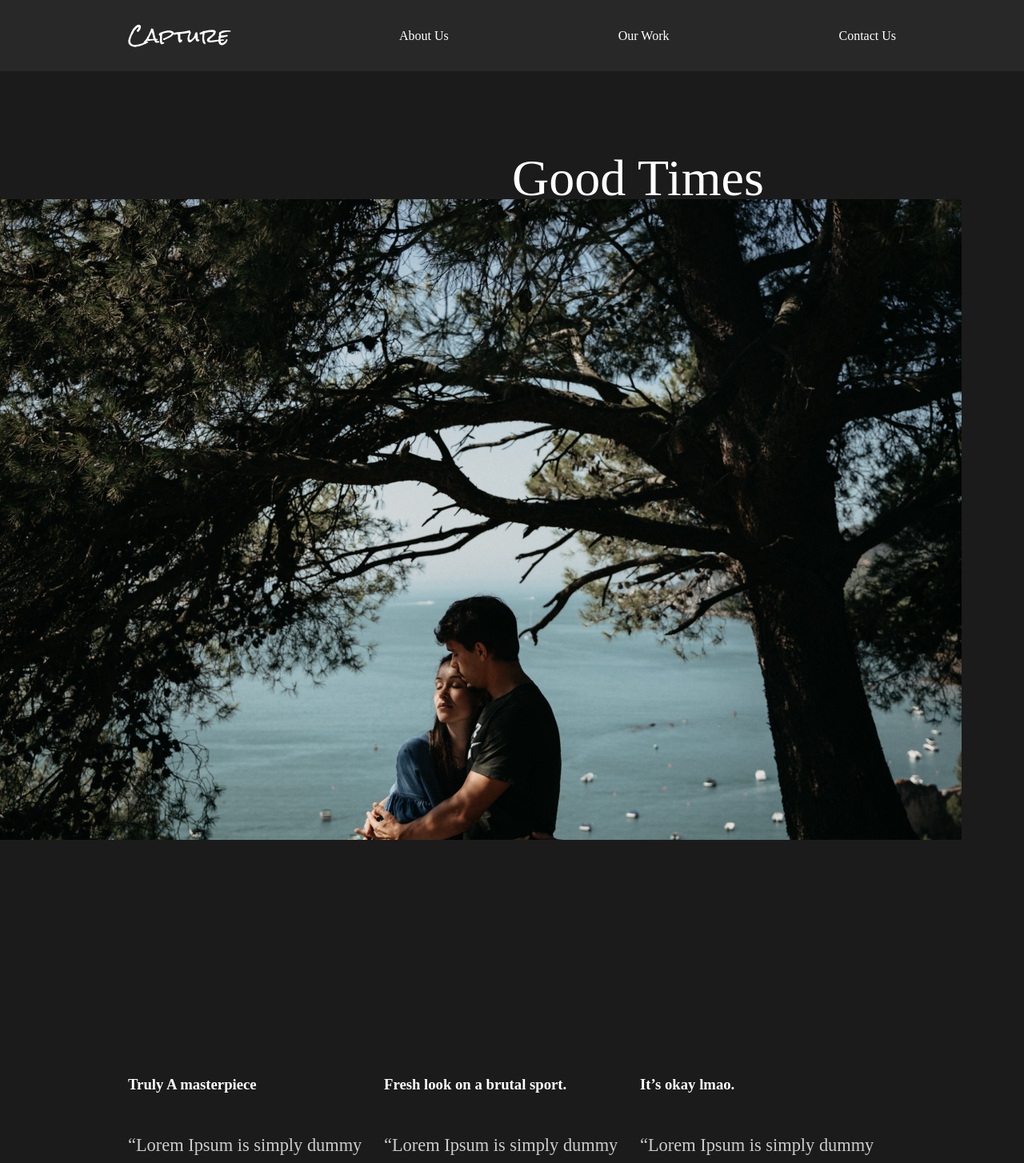
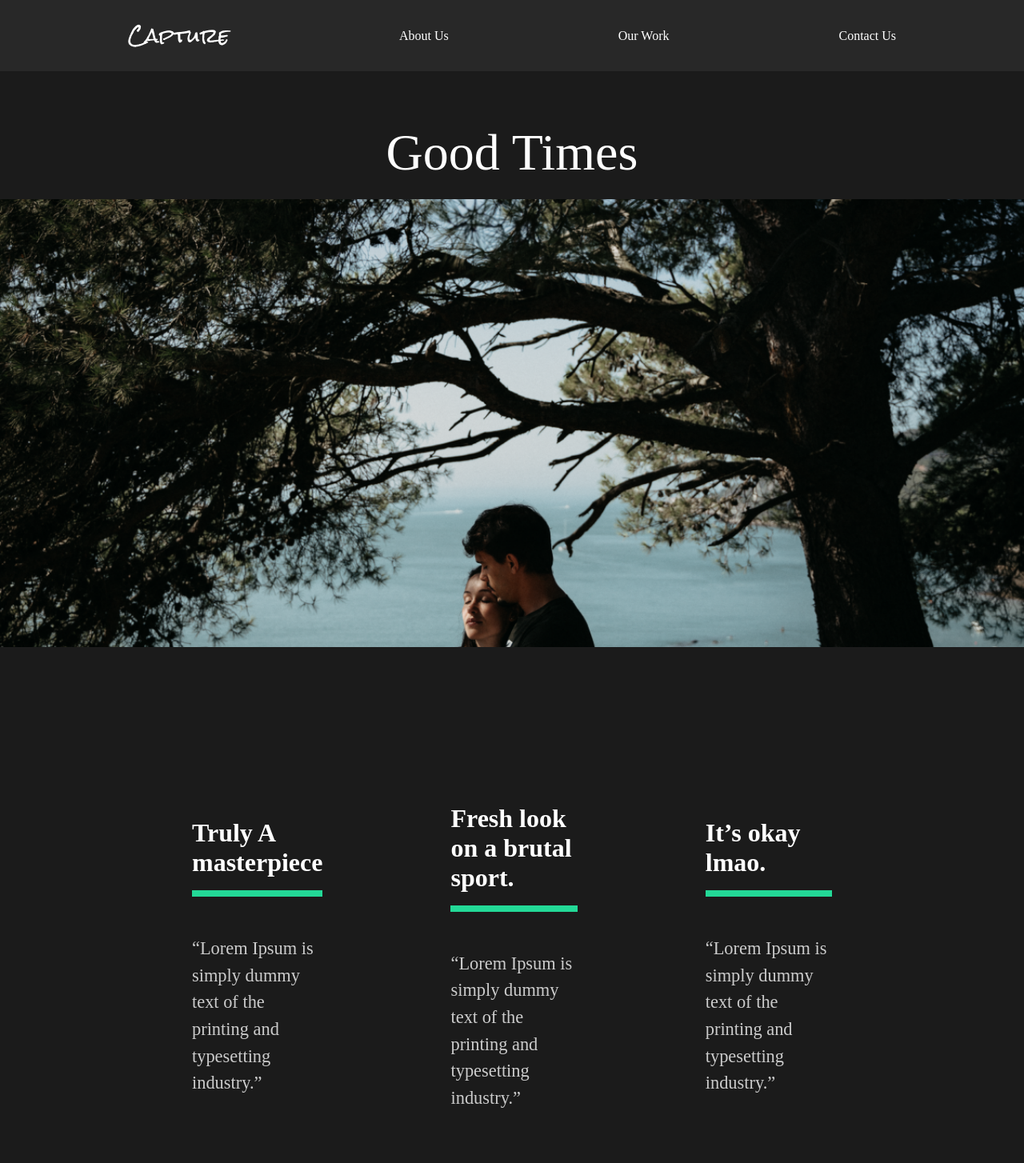
Before and after one commit to Laika-Beats/Animated-React-Website, a React (Create React App) app: page /work/good-times in a window 1280 px wide. Shown: the top 1454 px of the page at 80% size. Built offline with nearby package versions, Linux system fonts and the light colour scheme; a web font is replaced by a local one.

Commit message:
details styling

```diff
--- a/src/pages/MovieDetail.js
+++ b/src/pages/MovieDetail.js
@@ -49,6 +49,12 @@ const Headline = styled.div`
     position: absolute;
     top: 10%;
     left: 50%;
+    transform: translate(-50%, -10%);
+  }
+  img {
+    width: 100%;
+    height: 70vh;
+    object-fit: cover;
   }
 `;
 
@@ -60,13 +66,29 @@ const Awards = styled.div`
   justify-content: space-around;
 `;
 
+const AwardStyle = styled.div`
+  padding: 5rem;
+  h3 {
+    font-size: 2rem;
+  }
+  .line {
+    width: 100%;
+    background: #23d997;
+    height: 0.5rem;
+    margin: 1rem 0rem;
+  }
+  p {
+    padding: 2rem 0rem;
+  }
+`;
+
 const Award = ({ title, description }) => {
   return (
-    <div>
+    <AwardStyle>
       <h3>{title}</h3>
       <div className="line"></div>
       <p>{description}</p>
-    </div>
+    </AwardStyle>
   );
 };
 
```
